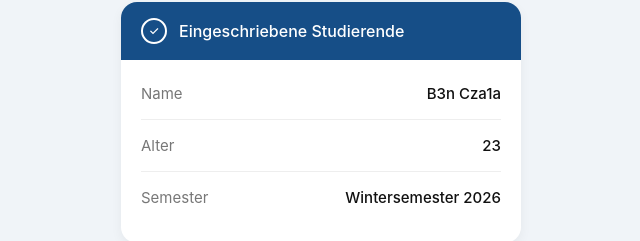
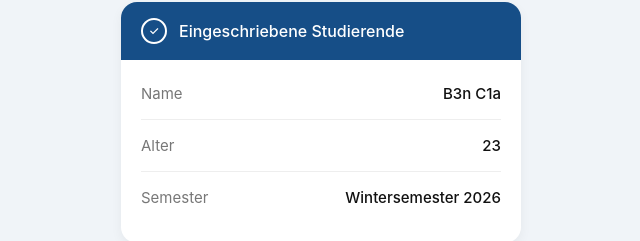
Before and after one commit to app-hn-de/app.hn.de, a plain HTML site: page index.html in a window 1280 px wide. Shown: the part 309-550 px from the top of the page, 319-959 px from the left. Drawn offline with Linux system fonts and the light colour scheme.

Commit message:
Update index.html

```diff
--- a/index.html
+++ b/index.html
@@ -117,7 +117,7 @@
         <div class="content">
             <div class="row">
                 <span class="label">Name</span>
-                <span class="value">B3n Cza1a</span>
+                <span class="value">B3n C1a</span>
             </div>
             <div class="row">
                 <span class="label">Alter</span>
```
